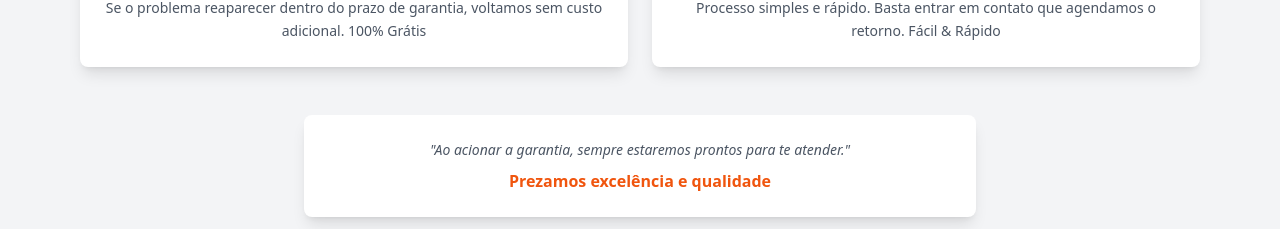
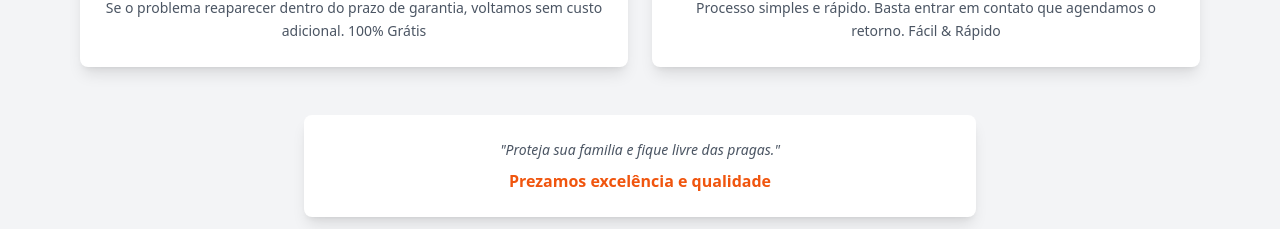
Before and after one commit to ComercialTitan/Matta-Control, a React (Vite) app: page / in a window 1280 px wide. Shown: the part 2873-3102 px from the top of the page. Built offline with nearby package versions, Linux system fonts and the light colour scheme.

Commit message:
alteração de texto no HowItWork-2

```diff
--- a/src/components/HowItWorks.tsx
+++ b/src/components/HowItWorks.tsx
@@ -66,7 +66,7 @@ const HowItWorks = () => {
         {/* Depoimento */}
         <div className="bg-white p-6 rounded-lg shadow-lg text-center mb-12 max-w-2xl mx-auto">
           <p className="text-gray-600 text-sm leading-relaxed italic">
-            "Ao acionar a garantia, sempre estaremos prontos para te atender."
+            "Proteja sua familia e fique livre das pragas."
           </p>
           <p className="text-[#f0550e] font-semibold mt-2">Prezamos excelência e qualidade</p>
         </div>
```
